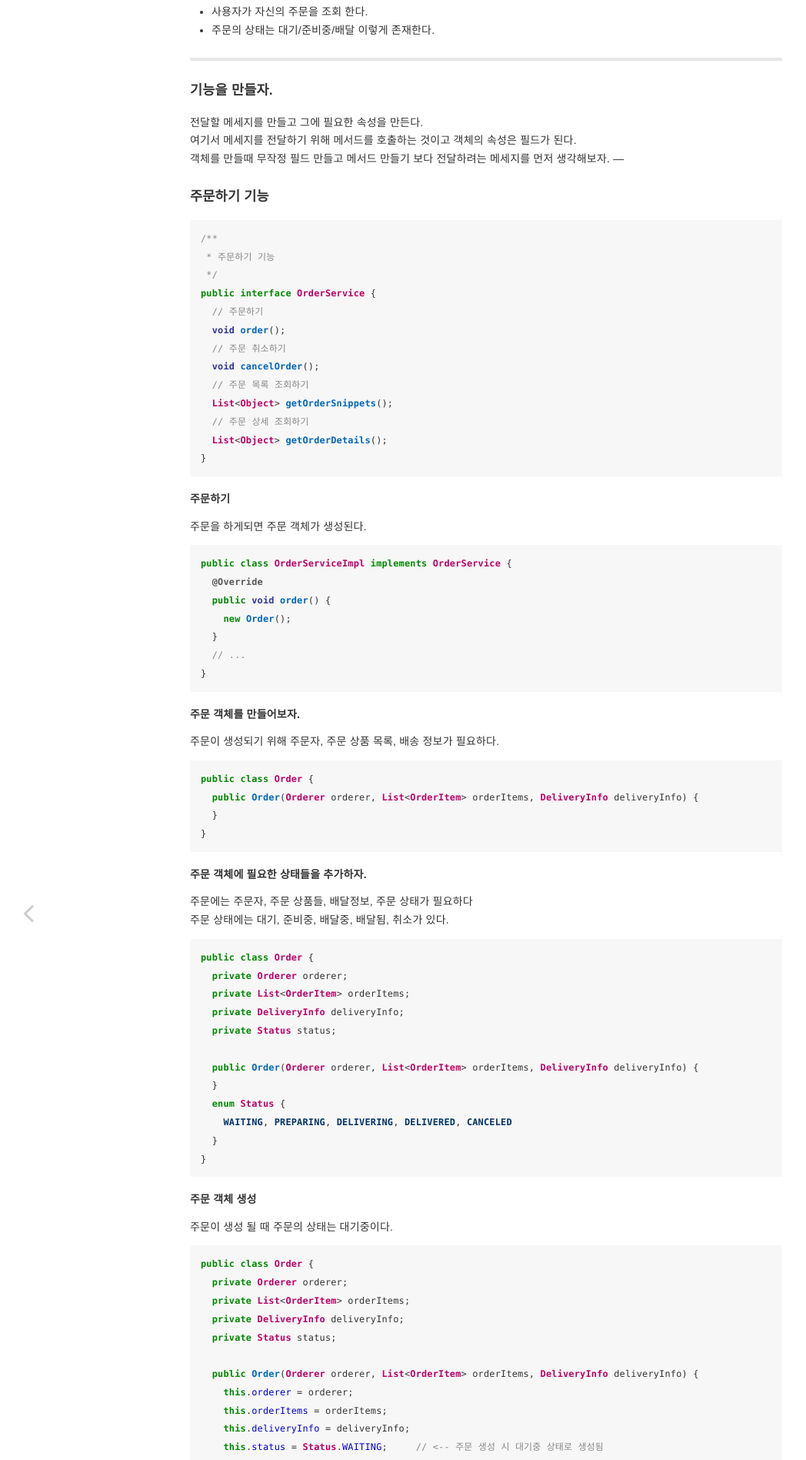
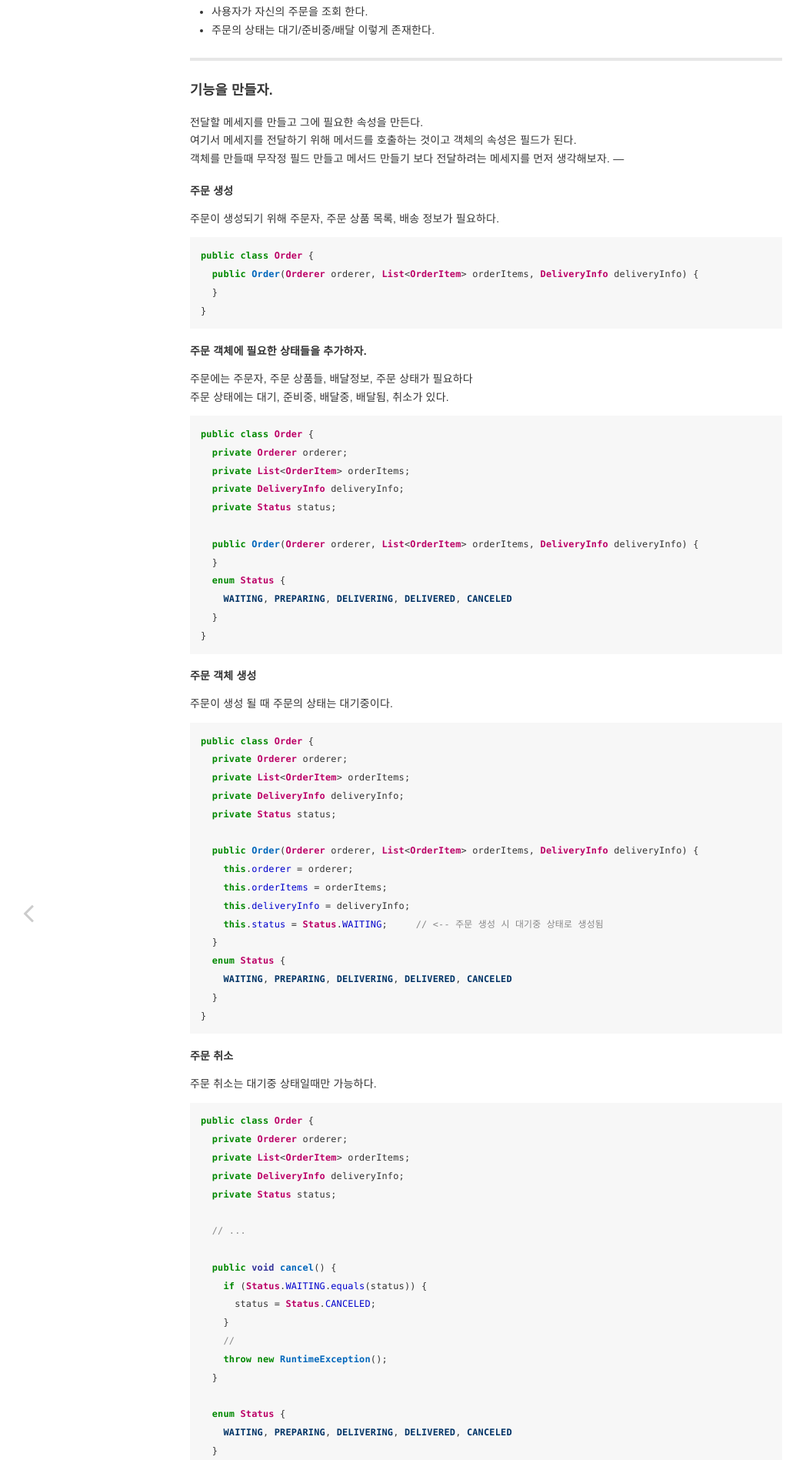
Before and after one commit to ByeongUkChoi/ddd-study, a Jekyll site: the page built from docs/_posts/2021-03-08-order.md, in a window 1280 px wide. Shown: the part 325-2222 px from the top of the page at 77% size, without its empty margins (8-1056 px from the left). Built offline with Jekyll 4.4.1, drawn with Linux system fonts in a browser that asks for light colours; some of the changed text lies outside the part shown.

Commit message:
Add repository Remove service

````diff
--- a/docs/_posts/2021-03-08-order.md
+++ b/docs/_posts/2021-03-08-order.md
@@ -21,34 +21,7 @@ layout: post
 여기서 메세지를 전달하기 위해 메서드를 호출하는 것이고 객체의 속성은 필드가 된다.
 객체를 만들때 무작정 필드 만들고 메서드 만들기 보다 전달하려는 메세지를 먼저 생각해보자.
 ---
-#### 주문하기 기능
-```java
-/**
- * 주문하기 기능
- */
-public interface OrderService {
-  // 주문하기
-  void order();
-  // 주문 취소하기
-  void cancelOrder();
-  // 주문 목록 조회하기
-  List<Object> getOrderSnippets();
-  // 주문 상세 조회하기
-  List<Object> getOrderDetails();
-}
-```
-##### 주문하기
-주문을 하게되면 주문 객체가 생성된다.
-```java
-public class OrderServiceImpl implements OrderService {
-  @Override
-  public void order() {
-    new Order();
-  }
-  // ...
-}
-```
-##### 주문 객체를 만들어보자.
+##### 주문 생성
 주문이 생성되기 위해 주문자, 주문 상품 목록, 배송 정보가 필요하다.
 ```java
 public class Order {
@@ -108,6 +81,7 @@ public class Order {
     if (Status.WAITING.equals(status)) {
       status = Status.CANCELED;
     }
+    //
     throw new RuntimeException();
   }
 
@@ -116,6 +90,25 @@ public class Order {
   }
 }
 ```
+##### 레포지토리
+```java
+public interface OrderRepository {
+    Order save(Order order);
+}
+```
+
+[comment]: <> (#### 주문 서비스)
+[comment]: <> (주문도메인에 일을 위임할 어플리케이션 서비스를 만든다.)
+[comment]: <> (```java)
+[comment]: <> (/**)
+[comment]: <> ( * 주문하기 기능)
+[comment]: <> ( */)
+[comment]: <> (public class OrderService {)
+[comment]: <> (  // 주문하기)
+[comment]: <> (  void order&#40;&#41; {)
+[comment]: <> (  })
+[comment]: <> (})
+[comment]: <> (```)
 
 
 [comment]: <> (주문이 생성되면 주문 상태가 대기로 되어야한다.  )
````
